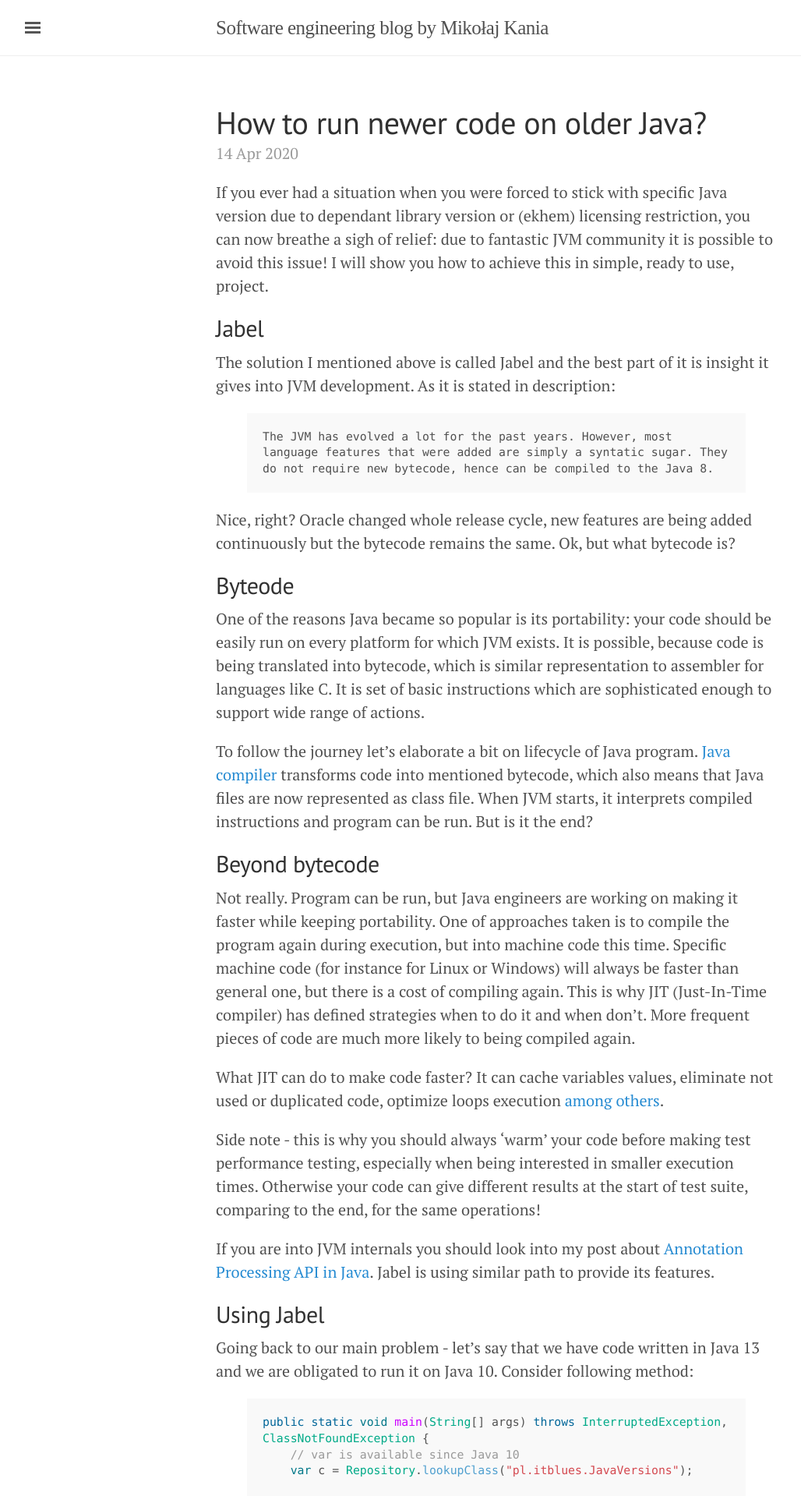
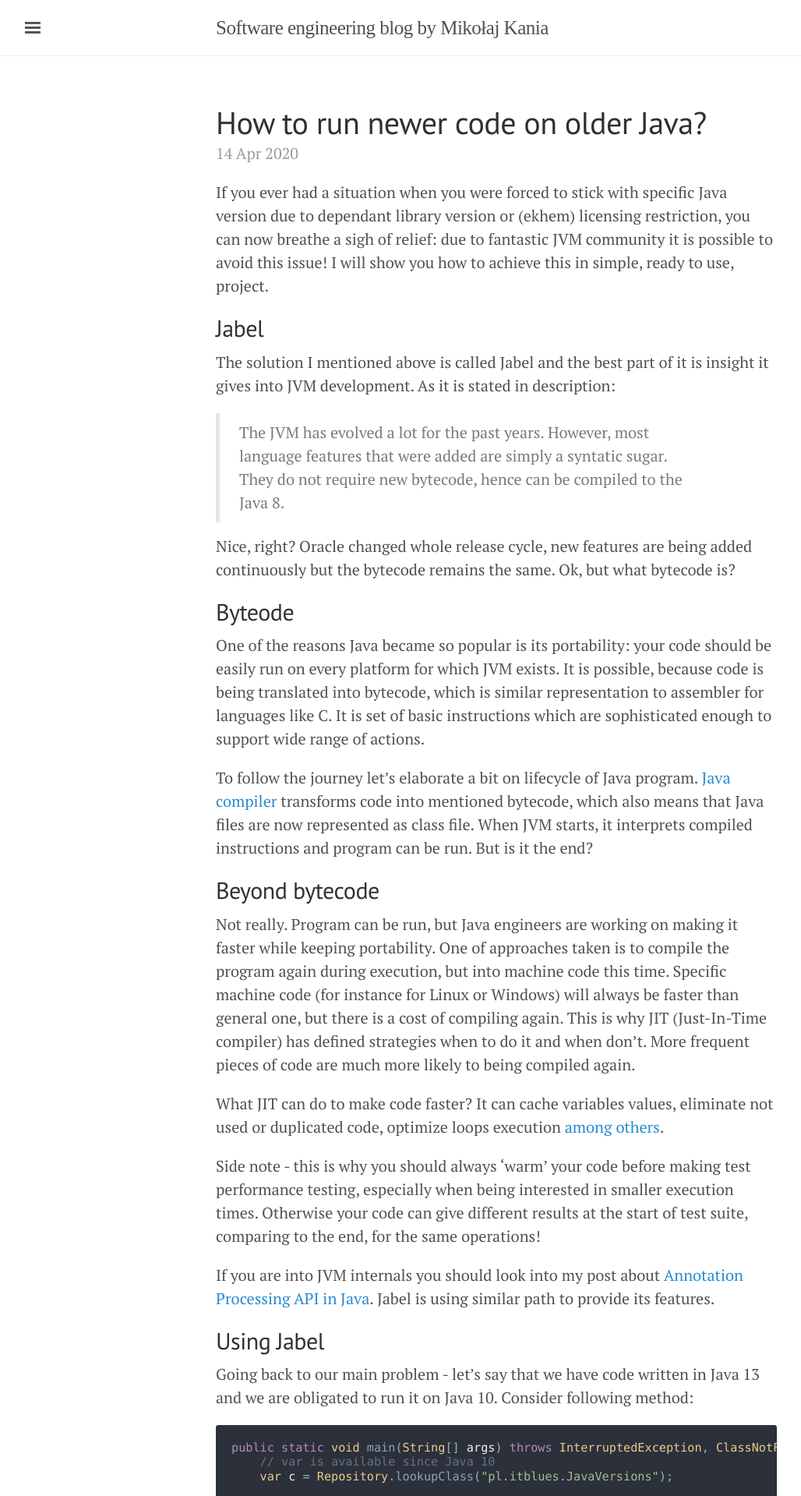
Before and after one commit to mikolajkania/mikolajkania.github.io, a Jekyll site: the page built from _posts/2020-04-14-run-newer-code-on-older-java.md, in a window 1280 px wide. Shown: the top 1919 px of the page at 78% size, without its empty margins (3-1031 px from the left). Built offline with Jekyll 4.4.1, drawn with Linux system fonts in a browser that asks for light colours; some of the changed text lies outside the part shown.

Commit message:
Much better code readability

````diff
--- a/_config.yml
+++ b/_config.yml
@@ -1,6 +1,11 @@
 # Dependencies
-markdown:         kramdown
-highlighter:      rouge
+markdown: kramdown
+highlighter: rouge
+kramdown:
+  input: GFM
+  syntax_highlighter_opts:
+    default_lang: html
+    css_class: 'highlight'
 
 # Permalinks
 permalink:        pretty
--- a/_includes/head.html
+++ b/_includes/head.html
@@ -23,6 +23,7 @@
   <link rel="stylesheet" href="{{ site.baseurl }}/public/css/poole.css">
   <link rel="stylesheet" href="{{ site.baseurl }}/public/css/syntax.css">
   <link rel="stylesheet" href="{{ site.baseurl }}/public/css/lanyon.css">
+  <link rel="stylesheet" href="{{ site.baseurl }}/public/css/pygments-base16-ocean-dark.css">
   <link rel="stylesheet" href="https://fonts.googleapis.com/css?family=PT+Serif:400,400italic,700%7CPT+Sans:400">
 
   <!-- Icons -->
--- a/_posts/2020-04-14-run-newer-code-on-older-java.md
+++ b/_posts/2020-04-14-run-newer-code-on-older-java.md
@@ -11,9 +11,8 @@
 
 The solution I mentioned above is called Jabel and the best part of it is insight it gives into JVM development. As it is stated in description:
 
-{% highlight plaintext %}
-The JVM has evolved a lot for the past years. However, most language features that were added are simply a syntatic sugar. They do not require new bytecode, hence can be compiled to the Java 8.
-{% endhighlight %}
+
+> The JVM has evolved a lot for the past years. However, most language features that were added are simply a syntatic sugar. They do not require new bytecode, hence can be compiled to the Java 8.
 
 Nice, right? Oracle changed whole release cycle, new features are being added continuously but the bytecode remains the same. Ok, but what bytecode is?
 
@@ -37,7 +36,7 @@
 
 Going back to our main problem - let's say that we have code written in Java 13 and we are obligated to run it on Java 10. Consider following method:
 
-{% highlight java %}
+```java
 public static void main(String[] args) throws InterruptedException, ClassNotFoundException {
     // var is available since Java 10
     var c = Repository.lookupClass("pl.itblues.JavaVersions");
@@ -55,41 +54,42 @@
 
 
     Thread.sleep(10_000);
-{% endhighlight %}
+```
 
 Running this code on Java 10 must end with an error, as *text blocks* are available only since Java 13:
 
-{% highlight plaintext %}
->%JAVA10%\bin\java -jar java-versions-1.0-SNAPSHOT-jar-with-dependencies.jar
+```console
+%JAVA10%\bin\java -jar java-versions-1.0-SNAPSHOT-jar-with-dependencies.jar
 Error: LinkageError occurred while loading main class pl.itblues.JavaVersions
         java.lang.UnsupportedClassVersionError: pl/itblues/JavaVersions has been compiled by a more recent version of the Java Runtime (class file version 57.65535), this version of the Java Runtime only recognizes class file versions up to 54.0
-{% endhighlight %}
+```
+
 
 But if you use it with Jabel the output will be much different:
 
-{% highlight plaintext %}
->%JAVA10%\bin\java -jar java-versions-1.0-SNAPSHOT-jar-with-dependencies.jar
+```console
+%JAVA10%\bin\java -jar java-versions-1.0-SNAPSHOT-jar-with-dependencies.jar
    Compiled Java version= 54
 Runtime Java version= 10.0.2
 From Gdańsk
 with love!
-{% endhighlight %}
+```
 
 Nice! But if you are following closely you can already ask yourself a question: why *compiled Java version* is 54, not 13? And from where this number came from in the first place? The reason for that is [convention](https://en.wikipedia.org/wiki/Java_class_file#General_layout){:target="_blank"} taken by Java creators, in which Java 10 has assigned number 54 and Java 13 - 57. The information is stored in class file that is created during compilation.
 
 Going back to the example: we compiled the code using Java 13 (compiled version 57) and JVM sees it as compiled with Java 10 (compiled version 54). It shouldn't work because of text blocks but it is, so we fulfilled a promise. Of course running the code with Java 13 will also work:
 
-{% highlight plaintext %}
->java -jar java-versions-1.0-SNAPSHOT-jar-with-dependencies.jar
+```console
+java -jar java-versions-1.0-SNAPSHOT-jar-with-dependencies.jar
    Compiled Java version= 54
 Runtime Java version= 13.0.2
 From Gdańsk
 with love!
-{% endhighlight %}
+```
 
 Cool, right? Jabel tricks compiler and removes checks that would prevent code to be run on older Java. Using it is as simple as adding annotation processor entry to your build process:
 
-{% highlight xml %}
+```xml
 <plugin>
     <groupId>org.apache.maven.plugins</groupId>
     <artifactId>maven-compiler-plugin</artifactId>
@@ -108,23 +108,24 @@
         </annotationProcessors>
     </configuration>
 </plugin>
-{% endhighlight %}
+```
 
 ## Not a perfect solution
 
 Despite being a very handy tool Jabel is not perfect time (or version) traveller for Java. You will reach its limits while using invocations or methods that are physically absent in older versions. The example of that might be String class method *strip*, which is present since release 11:
 
-{% highlight java %}
+```java
 String msg = "   Compiled Java version= " + c.getMajor();
 // strip method is available since Java 11, but can't be used even with Jabel
 System.out.println(msg.strip());
-{% endhighlight %}
+```
 
 Trying to compile this piece of code will end with error:
 
-{% highlight plaintext %}
+
+```console
 Error:(16,31) java: cannot find symbol
-{% endhighlight %}
+```
 
 As stated in official project issue tracker, making it cover such issues would be a very different aim for a project. Discussion around it can be found [here](https://github.com/bsideup/jabel/issues/3){:target="_blank"}.
 
--- a/public/css/poole.css
+++ b/public/css/poole.css
@@ -164,19 +164,21 @@
   margin-top: 0;
   margin-bottom: 1rem;
   padding: 1rem;
-  font-size: .74rem;
-  line-height: 1.4;
-  /*white-space: pre;*/
+  font-size: .76rem;
+  line-height: 1.2;
+  white-space: pre;
   white-space: pre-wrap;
-  word-break: keep-all;
+  word-break: break-all;
   word-wrap: break-word;
   background-color: #f9f9f9;
+  overflow: auto;
 }
 pre code {
   padding: 0;
   font-size: 100%;
   color: inherit;
   background-color: transparent;
+  white-space: pre;
 }
 
 /* Pygments via Jekyll */
--- /dev/null
+++ b/public/css/pygments-base16-ocean-dark.css
@@ -0,0 +1,66 @@
+/*! Base16 Ocean Dark by Chris Kempson; https://github.com/idleberg */
+.highlight, .highlight pre, .highlight table { background: #2b303b; color: #eff1f5 }
+.highlight .hll { background-color: #4f5b66 }
+.highlight .c { color: #65737e } /* Comment */
+.highlight .err { color: #bf616a } /* Error */
+.highlight .k { color: #b48ead } /* Keyword */
+.highlight .l { color: #d08770 } /* Literal */
+.highlight .n, .highlight .h { color: #eff1f5 } /* Name */
+.highlight .o { color: #96b5b4 } /* Operator */
+.highlight .p { color: #eff1f5 } /* Punctuation */
+.highlight .cm { color: #65737e } /* Comment.Multiline */
+.highlight .cp { color: #65737e } /* Comment.Preproc */
+.highlight .c1 { color: #65737e } /* Comment.Single */
+.highlight .cs { color: #65737e } /* Comment.Special */
+.highlight .gd { color: #bf616a } /* Generic.Deleted */
+.highlight .ge { font-style: italic } /* Generic.Emph */
+.highlight .gh { color: #eff1f5; font-weight: bold } /* Generic.Heading */
+.highlight .gi { color: #a3be8c } /* Generic.Inserted */
+.highlight .gp { color: #65737e; font-weight: bold } /* Generic.Prompt */
+.highlight .gs { font-weight: bold } /* Generic.Strong */
+.highlight .gu { color: #96b5b4; font-weight: bold } /* Generic.Subheading */
+.highlight .kc { color: #b48ead } /* Keyword.Constant */
+.highlight .kd { color: #b48ead } /* Keyword.Declaration */
+.highlight .kn { color: #96b5b4 } /* Keyword.Namespace */
+.highlight .kp { color: #b48ead } /* Keyword.Pseudo */
+.highlight .kr { color: #b48ead } /* Keyword.Reserved */
+.highlight .kt { color: #ebcb8b } /* Keyword.Type */
+.highlight .ld { color: #a3be8c } /* Literal.Date */
+.highlight .m { color: #d08770 } /* Literal.Number */
+.highlight .s { color: #a3be8c } /* Literal.String */
+.highlight .na { color: #8fa1b3 } /* Name.Attribute */
+.highlight .nb { color: #eff1f5 } /* Name.Builtin */
+.highlight .nc { color: #ebcb8b } /* Name.Class */
+.highlight .no { color: #bf616a } /* Name.Constant */
+.highlight .nd { color: #96b5b4 } /* Name.Decorator */
+.highlight .ni { color: #eff1f5 } /* Name.Entity */
+.highlight .ne { color: #bf616a } /* Name.Exception */
+.highlight .nf { color: #8fa1b3 } /* Name.Function */
+.highlight .nl { color: #eff1f5 } /* Name.Label */
+.highlight .nn { color: #ebcb8b } /* Name.Namespace */
+.highlight .nx { color: #8fa1b3 } /* Name.Other */
+.highlight .py { color: #eff1f5 } /* Name.Property */
+.highlight .nt { color: #96b5b4 } /* Name.Tag */
+.highlight .nv { color: #bf616a } /* Name.Variable */
+.highlight .ow { color: #96b5b4 } /* Operator.Word */
+.highlight .w { color: #eff1f5 } /* Text.Whitespace */
+.highlight .mf { color: #d08770 } /* Literal.Number.Float */
+.highlight .mh { color: #d08770 } /* Literal.Number.Hex */
+.highlight .mi { color: #d08770 } /* Literal.Number.Integer */
+.highlight .mo { color: #d08770 } /* Literal.Number.Oct */
+.highlight .sb { color: #a3be8c } /* Literal.String.Backtick */
+.highlight .sc { color: #eff1f5 } /* Literal.String.Char */
+.highlight .sd { color: #65737e } /* Literal.String.Doc */
+.highlight .s2 { color: #a3be8c } /* Literal.String.Double */
+.highlight .se { color: #d08770 } /* Literal.String.Escape */
+.highlight .sh { color: #a3be8c } /* Literal.String.Heredoc */
+.highlight .si { color: #d08770 } /* Literal.String.Interpol */
+.highlight .sx { color: #a3be8c } /* Literal.String.Other */
+.highlight .sr { color: #a3be8c } /* Literal.String.Regex */
+.highlight .s1 { color: #a3be8c } /* Literal.String.Single */
+.highlight .ss { color: #a3be8c } /* Literal.String.Symbol */
+.highlight .bp { color: #eff1f5 } /* Name.Builtin.Pseudo */
+.highlight .vc { color: #bf616a } /* Name.Variable.Class */
+.highlight .vg { color: #bf616a } /* Name.Variable.Global */
+.highlight .vi { color: #bf616a } /* Name.Variable.Instance */
+.highlight .il { color: #d08770 } /* Literal.Number.Integer.Long */
````
